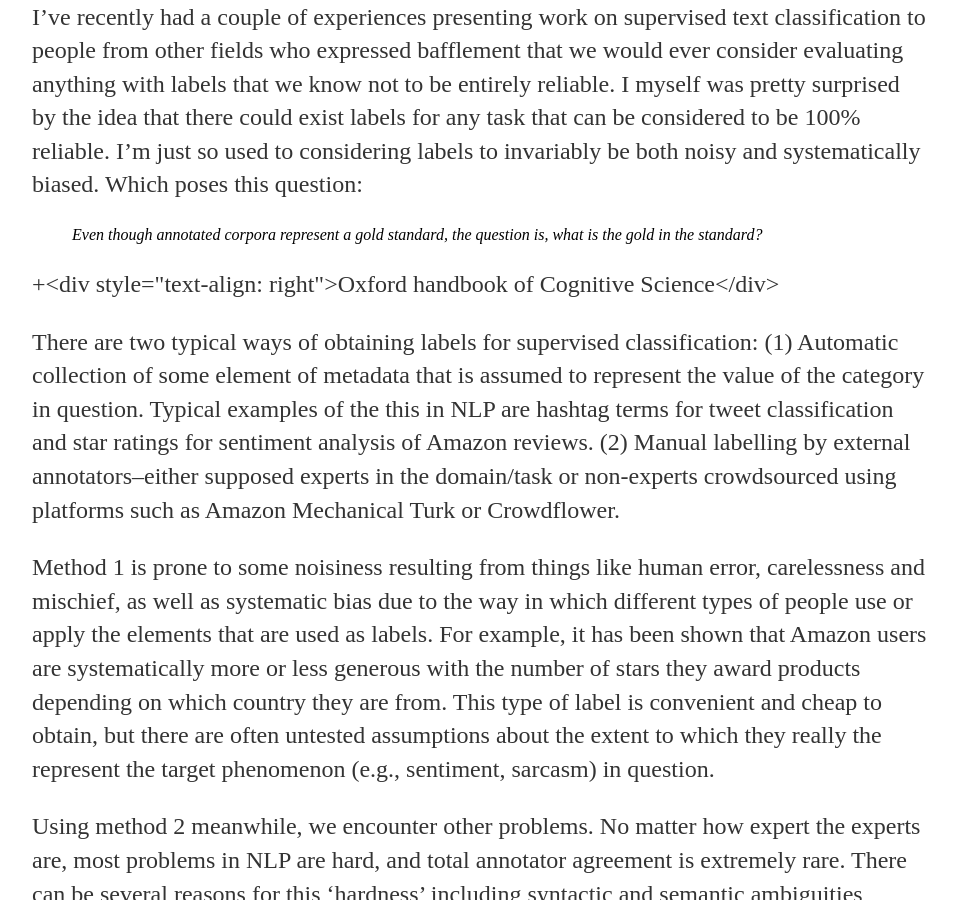
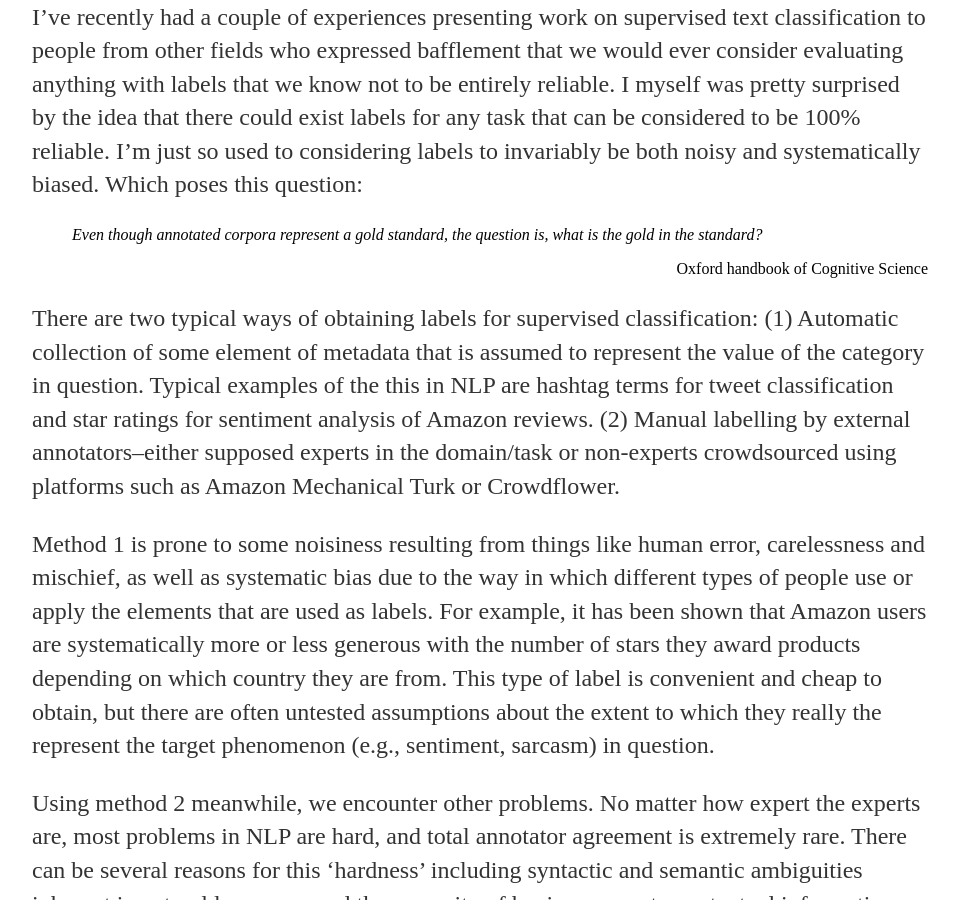
Before and after one commit to GavinAbercrombie/gavinabercrombie.github.io, a Jekyll site: the page built from _posts/2018-03-26-What-is-the-gold-in-gold-standard-labels-for-NLP?.md, in a window 1280 px wide and 900 px high, scrolled down 367 px. Shown: the whole window, without its empty margins (160-1119 px from the left). Built offline with Jekyll 4.4.1, drawn with Linux system fonts in a browser that asks for light colours; our own code applies the rules of GitHub Pages for plain Markdown files; some of the changed text lies outside the part shown.

Commit message:
Update 2018-03-26-What-is-the-gold-in-gold-standard-labels-for-NLP?.md

```diff
--- a/_posts/2018-03-26-What-is-the-gold-in-gold-standard-labels-for-NLP?.md
+++ b/_posts/2018-03-26-What-is-the-gold-in-gold-standard-labels-for-NLP?.md
@@ -3,7 +3,7 @@ Some meandering thoughts on labelling for supervised text classification.
 I’ve recently had a couple of experiences presenting work on supervised text classification to people from other fields who expressed bafflement that we would ever consider evaluating anything with labels that we know not to be entirely reliable. I myself was pretty surprised by the idea that there could exist labels for any task that can be considered to be 100% reliable. I’m just so used to considering labels to invariably be both noisy and systematically biased. Which poses this question:
 
 <blockquote><em>Even though annotated corpora represent a gold standard, the question is, what is the gold in the standard?</em></blockquote>
-+<div style="text-align: right">Oxford handbook of Cognitive Science</div>
+<div style="text-align: right">Oxford handbook of Cognitive Science</div>
 
 There are two typical ways of obtaining labels for supervised classification:
 (1)  Automatic collection of some element of metadata that is assumed to represent the value of the category in question. Typical examples of the this in NLP are hashtag terms for tweet classification and star ratings for sentiment analysis of Amazon reviews.
@@ -24,6 +24,6 @@ But, to justify having gone to the bother of creating them, we hope our gold sta
 So, in the absence of ground truth labels, it must be the nature and objectives of the task that give meaning to the gold standard labels:
 
 <blockquote><em>The value of the gold derives from the task definition for the annotation effort, which in turn derives from combined judgements about practicality and utility on the part of developers.</em></blockquote>
-+<div style="text-align: right">Oxford handbook of Cognitive Science</div>
+<div style="text-align: right">Oxford handbook of Cognitive Science</div>
 
 That probably sounds pretty flaky if you’re used to hard logic and reasoning, but it’s all we have and it seems to work okay for many practical applications.
```
